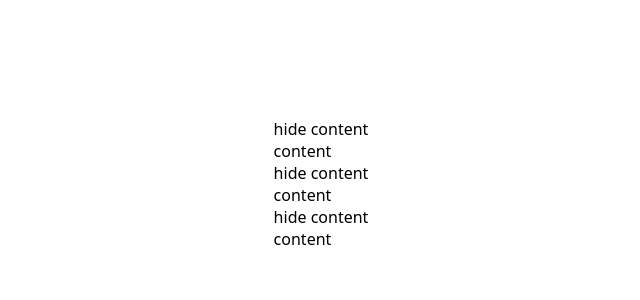
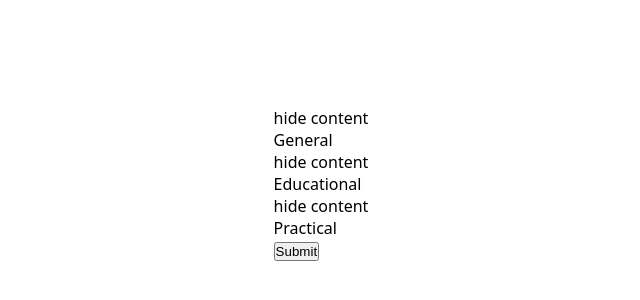
Before and after one commit to crispynoodlesoup/react-CV, a React (Vite) app: page / in a window 1280 px wide. Shown: the part 216-516 px from the top of the page, without its empty margins (319-959 px from the left). Built offline with nearby package versions, Linux system fonts and the light colour scheme.

Commit message:
restructure using prop children

```diff
--- a/src/App.jsx
+++ b/src/App.jsx
@@ -1,10 +1,23 @@
+import { useState } from "react";
 import "../style/app.css";
 
-function Accordion() {
+function General() {
+  return <>General</>;
+}
+
+function Educational() {
+  return <>Educational</>;
+}
+
+function Practical() {
+  return <>Practical</>;
+}
+
+function Accordion({ children }) {
   return (
     <section>
       <div className="accordion-switch">hide content</div>
-      <div className="accordion-content">content</div>
+      {children}
     </section>
   );
 }
@@ -12,9 +25,16 @@ function Accordion() {
 function CV() {
   return (
     <form className="application">
-      <Accordion></Accordion>
-      <Accordion></Accordion>
-      <Accordion></Accordion>
+      <Accordion>
+        <General></General>
+      </Accordion>
+      <Accordion>
+        <Educational></Educational>
+      </Accordion>
+      <Accordion>
+        <Practical></Practical>
+      </Accordion>
+      <button type="button">Submit</button>
     </form>
   );
 }
```
